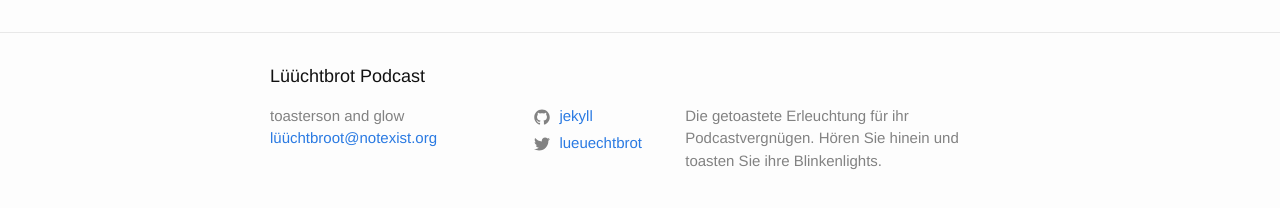
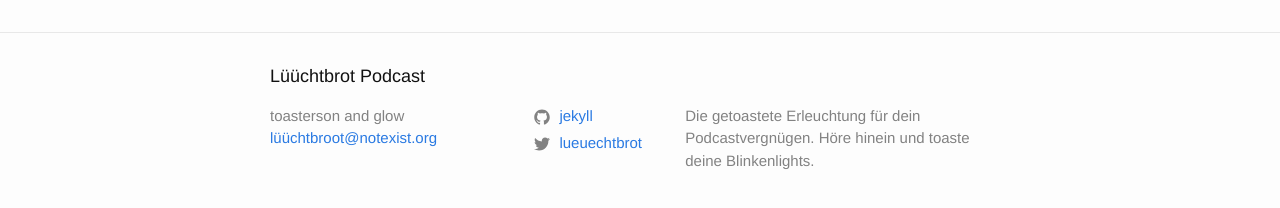
Before and after one commit to Neo-Oli/Podcast, a Jekyll site: the page built from index.md, in a window 1280 px wide. Shown: the part 303-511 px from the top of the page. Built offline with Jekyll 4.4.1, drawn with Linux system fonts in a browser that asks for light colours.

Commit message:
Update _config.yml

```diff
--- a/_config.yml
+++ b/_config.yml
@@ -16,8 +16,8 @@
 title: Lüüchtbrot Podcast
 email: lüüchtbroot@notexist.org
 description: > # this means to ignore newlines until "baseurl:"
-  Die getoastete Erleuchtung für ihr Podcastvergnügen.
-  Hören Sie hinein und toasten Sie ihre Blinkenlights.
+  Die getoastete Erleuchtung für dein Podcastvergnügen.
+  Höre hinein und toaste deine Blinkenlights.
 baseurl: ""
 #baseurl: "/lüüchtbrot.ch" # the subpath of your site, e.g. /blog
 url: "http://www.lüüchtbrot.ch" # the base hostname & protocol for your site, e.g. http://example.com
```
